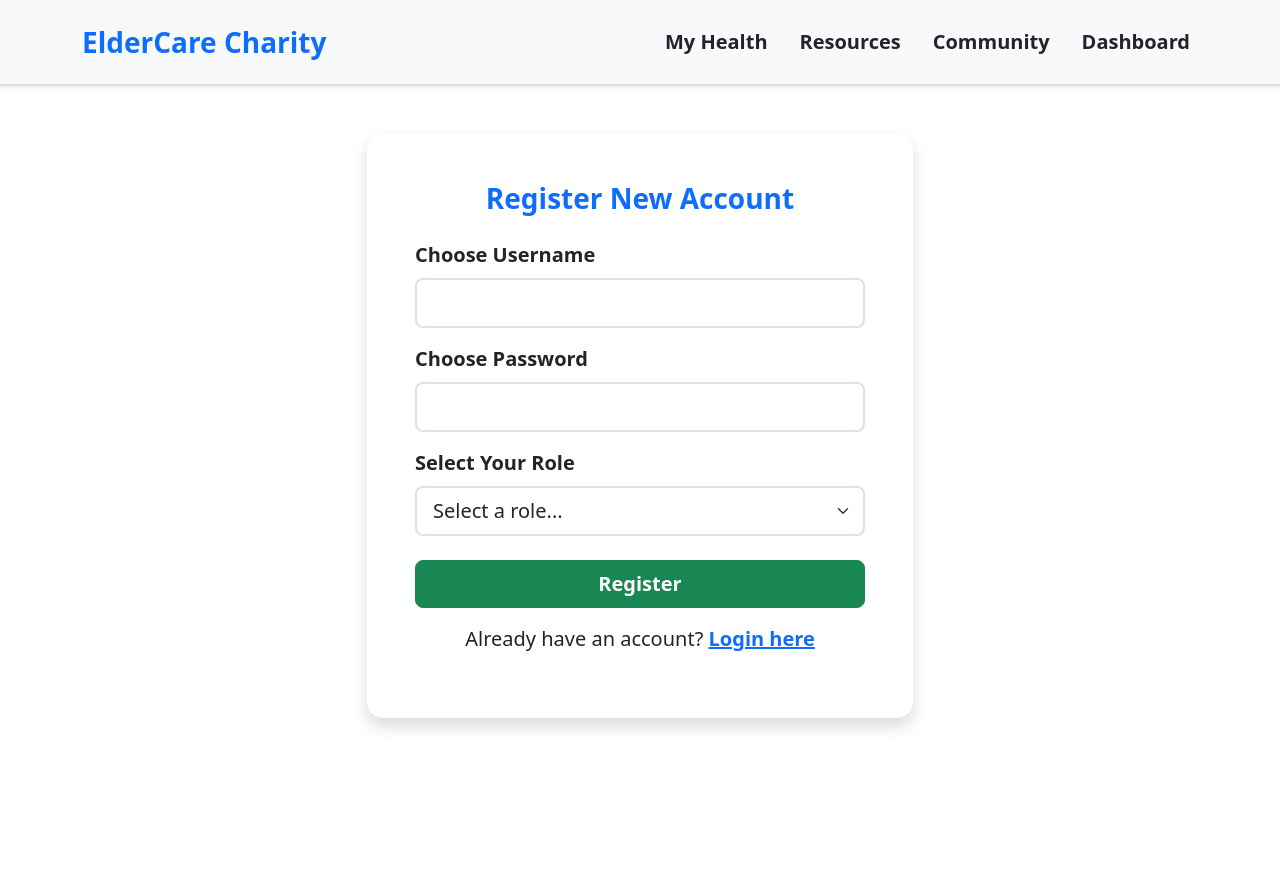
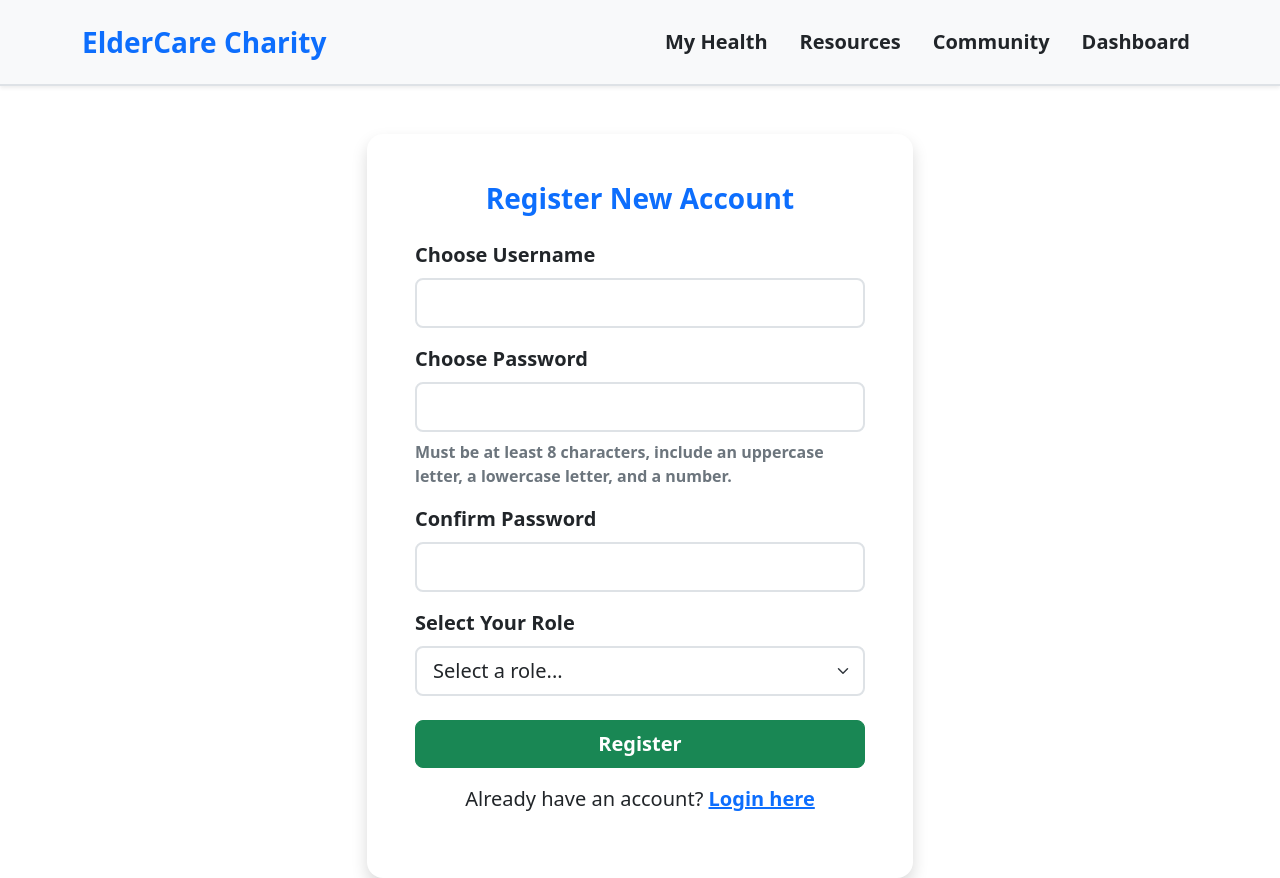
Before and after one commit to hwan0378/FIT5032_2026_Haishi_Wang_36668303_A2_BasicWebApp, a Vue app: page / in a window 1280 px wide. Both pictures are taken after a click on the link "Register here". Before the commit the page ends 800 px from the top, so only its background shows below. Built offline with nearby package versions, Linux system fonts and the light colour scheme.

Commit message:
Add password complexity verification function

```diff
--- a/src/views/HealthPortalView.vue
+++ b/src/views/HealthPortalView.vue
@@ -25,6 +25,7 @@
                   <option value="bl">Baseline (bl)</option>
                   <option value="m06">Month 6 (m06)</option>
                   <option value="m12">Month 12 (m12)</option>
+                  <option value="m18">Month 18 (m18)</option>
                 </select>
               </div>
 
--- a/src/views/HomeView.vue
+++ b/src/views/HomeView.vue
@@ -61,6 +61,19 @@
                   <input
                     type="password"
                     v-model="registerForm.password"
+                    class="form-control form-control-lg border-2"
+                  />
+                  <div class="mt-2 text-secondary fw-bold fs-6">
+                    Must be at least 8 characters, include an uppercase letter, a lowercase letter,
+                    and a number.
+                  </div>
+                </div>
+
+                <div class="mb-3">
+                  <label class="form-label text-dark fw-bold fs-5">Confirm Password</label>
+                  <input
+                    type="password"
+                    v-model="registerForm.confirmPassword"
                     class="form-control form-control-lg border-2"
                   />
                 </div>
@@ -189,6 +202,7 @@ export default {
       registerForm: {
         username: '',
         password: '',
+        confirmPassword: '',
         role: '',
       },
     }
@@ -206,9 +220,36 @@ export default {
       if (
         this.registerForm.username === '' ||
         this.registerForm.password === '' ||
+        this.registerForm.confirmPassword === '' ||
         this.registerForm.role === ''
       ) {
         this.authErrorMessage = 'Please fill in all registration fields.'
+        return
+      }
+
+      // 密码一致性校验
+      if (this.registerForm.password !== this.registerForm.confirmPassword) {
+        this.authErrorMessage = 'Passwords do not match.'
+        return
+      }
+
+      // 密码复杂度校验
+      let pwd = this.registerForm.password
+
+      if (pwd.length < 8) {
+        this.authErrorMessage = 'Password must be at least 8 characters long.'
+        return
+      }
+      if (/[a-z]/.test(pwd) === false) {
+        this.authErrorMessage = 'Password must include at least one lowercase letter.'
+        return
+      }
+      if (/[A-Z]/.test(pwd) === false) {
+        this.authErrorMessage = 'Password must include at least one uppercase letter.'
+        return
+      }
+      if (/[0-9]/.test(pwd) === false) {
+        this.authErrorMessage = 'Password must include at least one number.'
         return
       }
 
@@ -219,7 +260,7 @@ export default {
         parsedUsers = JSON.parse(allUsers)
       }
 
-      // 封装新用户对象，包含身份标识 (role)
+      // 封装新用户对象
       let newUser = {
         username: this.registerForm.username,
         password: this.registerForm.password,
@@ -231,8 +272,10 @@ export default {
 
       this.isLoginMode = true
       this.authErrorMessage = 'Registration successful! Please login.'
+
       this.registerForm.username = ''
       this.registerForm.password = ''
+      this.registerForm.confirmPassword = ''
       this.registerForm.role = ''
     },
 
@@ -247,7 +290,7 @@ export default {
 
       let foundUser = null
 
-      // 身份校验：遍历本地用户库对比账户
+      // 遍历本地用户库对比账户
       for (let i = 0; i < parsedUsers.length; i++) {
         if (
           parsedUsers[i].username === this.loginForm.username &&
```
